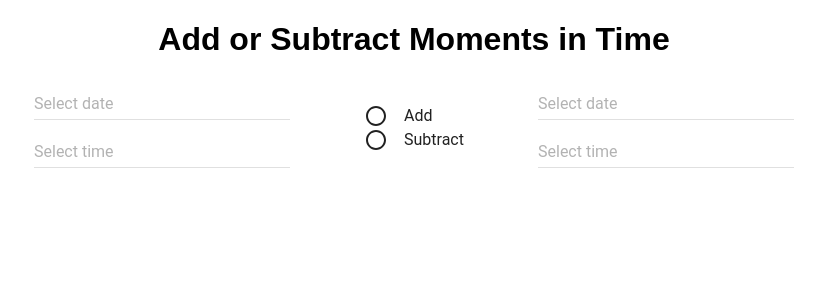
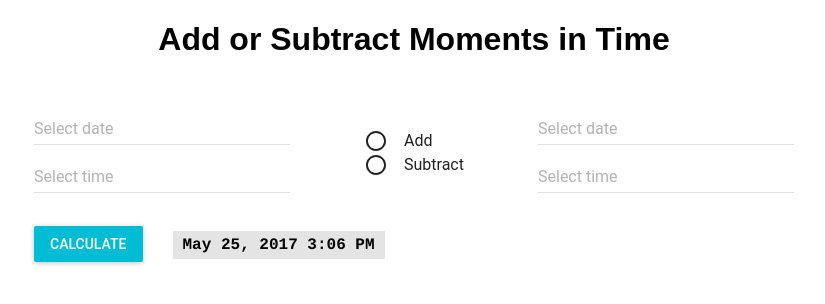
Before and after one commit to sequoian/time-calculator, a React (Create React App) app: page / in a window 1280 px wide. Shown: the top 304 px of the page, without its empty margins (226-1051 px from the left). Built offline with nearby package versions, Linux system fonts and the light colour scheme; what react-tap-event-plugin would draw is missing.

Commit message:
results display

```diff
--- a/src/App.css
+++ b/src/App.css
@@ -1,3 +1,6 @@
+* {
+  box-sizing: border-box;
+}
 
 h1 {
   text-align: center;
@@ -13,4 +16,14 @@ form {
   flex-wrap: wrap;
   justify-content: space-between;
   align-items: center;
+  padding: 25px 0;
 }
+
+.results {
+  display: inline-block;
+  margin: 0 30px;
+  padding: 5px 10px;
+  font-weight: bold;
+  font-family: Courier, monospace;
+  background-color: #e4e4e4;
+}
--- a/src/DateTimeCalc.js
+++ b/src/DateTimeCalc.js
@@ -1,6 +1,7 @@
 import React, { Component } from 'react';
 import DateTimeFields from './DateTimeFields';
 import {RadioButton, RadioButtonGroup} from 'material-ui/RadioButton';
+import Results from './Results';
 
 class DateTimeCalc extends Component {
   render() {
@@ -22,6 +23,9 @@ class DateTimeCalc extends Component {
             </RadioButtonGroup>
             <DateTimeFields />
           </div>
+          <Results
+            results="May 25, 2017 3:06 PM"
+          />
         </form>
       </div>
 
--- /dev/null
+++ b/src/Results.js
@@ -0,0 +1,18 @@
+import React, { Component } from 'react';
+import RaisedButton from 'material-ui/RaisedButton';
+
+class Results extends Component {
+  render() {
+    return (
+      <div>
+        <RaisedButton
+          label="Calculate"
+          primary={true}
+        />
+        <span className="results">{this.props.results}</span>
+      </div>
+    )
+  }
+}
+
+export default Results;
```
